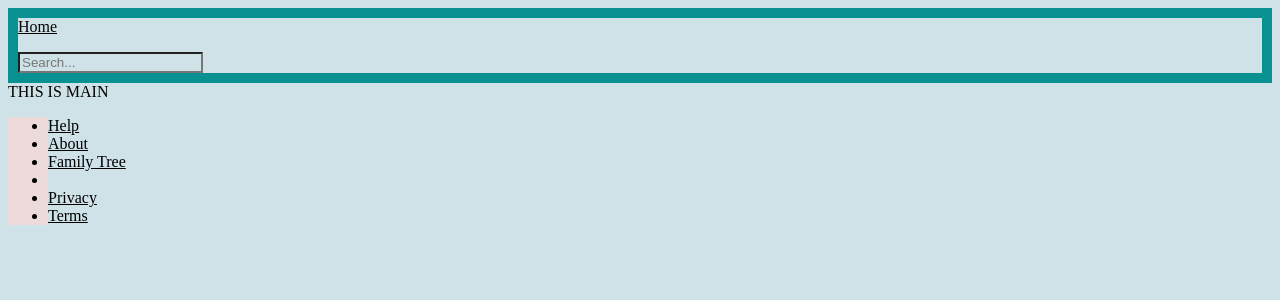
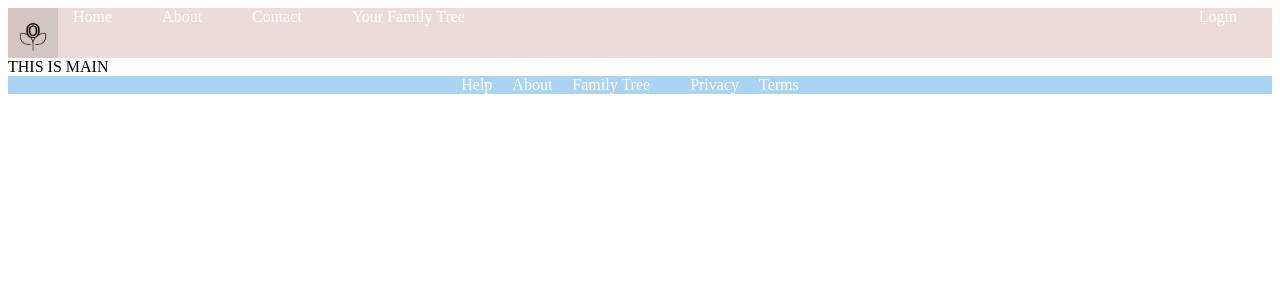
Before and after one commit to openkin-io/openkin.io, a Django app: page / in a window 1280 px wide. Shown: the top 300 px of the page. Run offline with Django 5.2, Linux system fonts and the light colour scheme.

Commit message:
continue first draft

```diff
--- a/app/templates/footer.html
+++ b/app/templates/footer.html
@@ -1,30 +1,24 @@
-<style>
-    .footer .nav-link {
-        padding: 0 10px 5px 0;
-    }
-    .footer a {
-        color: inherit;
-    }
-</style>
-<footer>
-    <ul class="nav fw-500 fs-12 footer">
-        <li class="nav-item">
-            <a class="nav-link" href="#">Help</a>
+{% load static %}
+
+<footer class="footer">
+    <ul class="footer-list">
+        <li>
+            <a href="#">Help</a>
         </li>
-        <li class="nav-item">
-            <a class="nav-link" href="#">About</a>
+        <li>
+            <a href="#">About</a>
         </li>
-        <li class="nav-item">
-            <a class="nav-link" href="#">Family Tree</a>
+        <li>
+            <a href="#">Family Tree</a>
         </li>
-        <li class="nav-item">
-            <a class="nav-link" href="#"></a>
+        <li>
+            <a href="#"></a>
         </li>
-        <li class="nav-item">
-            <a class="nav-link" href="#">Privacy</a>
+        <li>
+            <a href="#">Privacy</a>
         </li>
-        <li class="nav-item">
-            <a class="nav-link" href="#">Terms</a>
+        <li>
+            <a href="#">Terms</a>
         </li>
     </ul>
 </footer>
--- a/app/templates/navbar.html
+++ b/app/templates/navbar.html
@@ -1,24 +1,25 @@
-<style>
-    .navbar {
-        display: flex;
-        flex-direction: column;
-        background-color: #099090;
-        padding: 10px;
-    }
-</style>
+{% load static %}
+
 <nav class="navbar">
-    <div class="container">
-        <a class="navbar-brand" href="#">Home</a>
-        <div class="collapse navbar-collapse">
-            <ul class="navbar-nav me-auto mb-2 mb-lg-0">
-            </ul>
-            <form method="get" action="search/" class="col-12 col-lg-3 mb-lg-0">
-                <input type="text"
-                       name="q"
-                       class="form-control rounded-pill"
-                       placeholder="Search..."
-                       id="id_q">
-            </form>
-        </div>
-    </div>
+    <ul class="navbar-list">
+        <img class="logo"
+             src="{% static 'images/openkin-logo.png' alt="OpenKin logo" %}">
+        <li>
+            <a href="index.html">Home</a>
+        </li>
+        <li>
+            <a href="about.html">About</a>
+        </li>
+        <li>
+            <a href="contact.html">Contact</a>
+        </li>
+        <li>
+            <a href="familytree.html">Your Family Tree</a>
+        </li>
+        <li class="spacer">
+        </li>
+        <li>
+            <a href="login.html">Login</a>
+        </li>
+    </ul>
 </nav>
--- a/static/css/main.css
+++ b/static/css/main.css
@@ -1,20 +1,58 @@
 .navbar {
-    background-color: #ffffff;
+    background-color: #EDDBDB ;
 }
 
-.navbar a {
-    color: #050505;
+.navbar .logo {
+    width: 50px;
+    height: 50px;
 }
 
-.navbar {
+.navbar-list {
     display: flex;
     flex-direction: row;
+    flex-wrap: nowrap;
+    list-style-type: none;
+    padding: 0;
+    margin: 0;
+}
+
+.navbar-list a {
+    color: white;
+    text-decoration: none;
+    padding: 10px 15px;
+}
+
+.navbar-list li {
+    margin-right: 20px;
+}
+
+.navbar-list .spacer {
+    flex-grow: 1;
+}
+
+.navbar-list a:hover {
+    color: gray
 }
 
 .footer {
-    background-color: #EDDBDB;
+    background-color: #AAD4F4;
 }
 
-* {
-    background-color: #CFE2E8;
+.footer-list a {
+    color: white;
+    text-decoration: none;
 }
+
+.footer-list {
+    display: flex;
+    flex-direction: row;
+    flex-wrap: nowrap;
+    justify-content: center;
+    list-style-type: none;
+    padding: 0;
+    margin: 0;
+}
+
+.footer-list li {
+    margin-right: 20px;
+}
```
Also changed, not shown: app/templates/pages/about.html (added, +17 -0 lines), static/images/openkin-logo.png (added).
